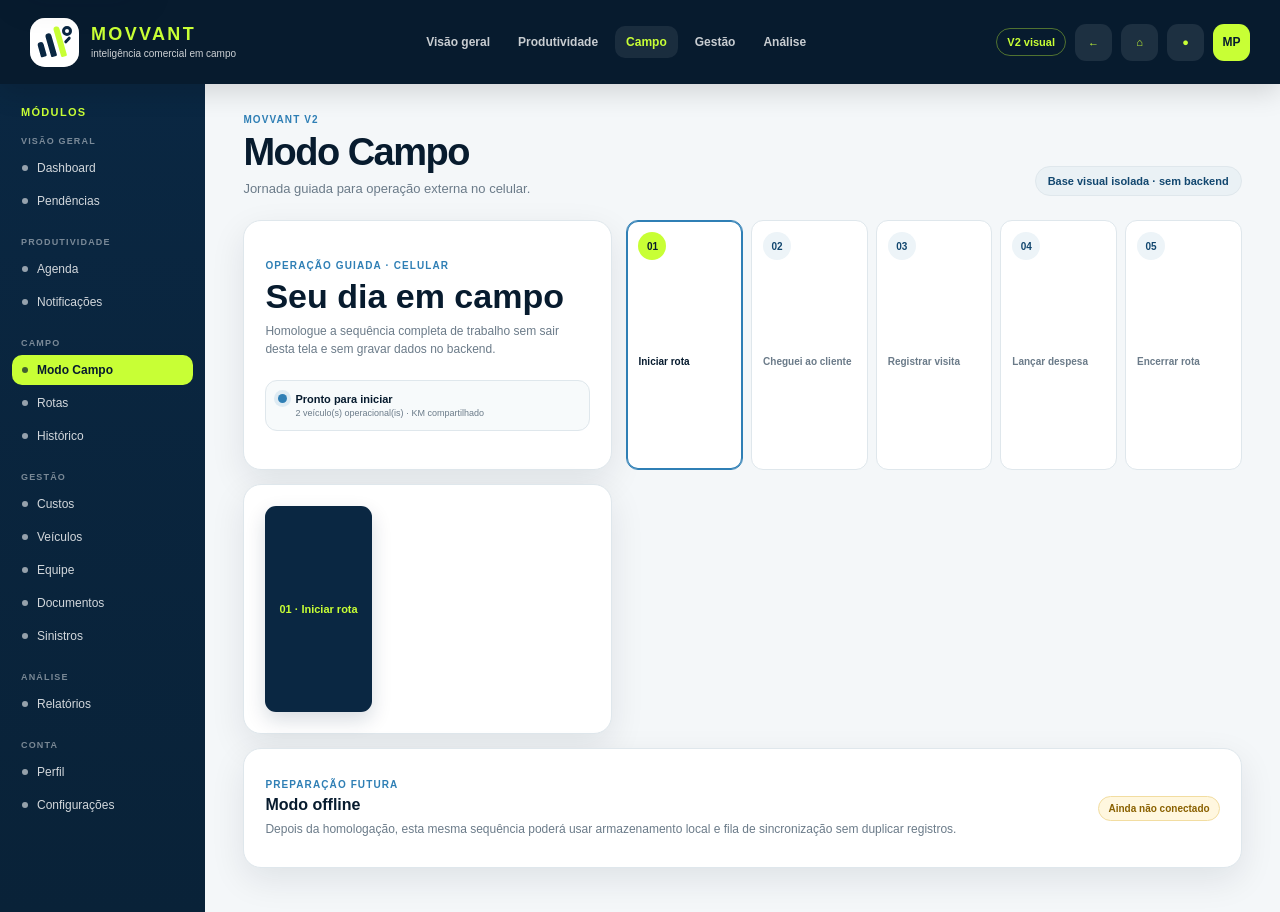
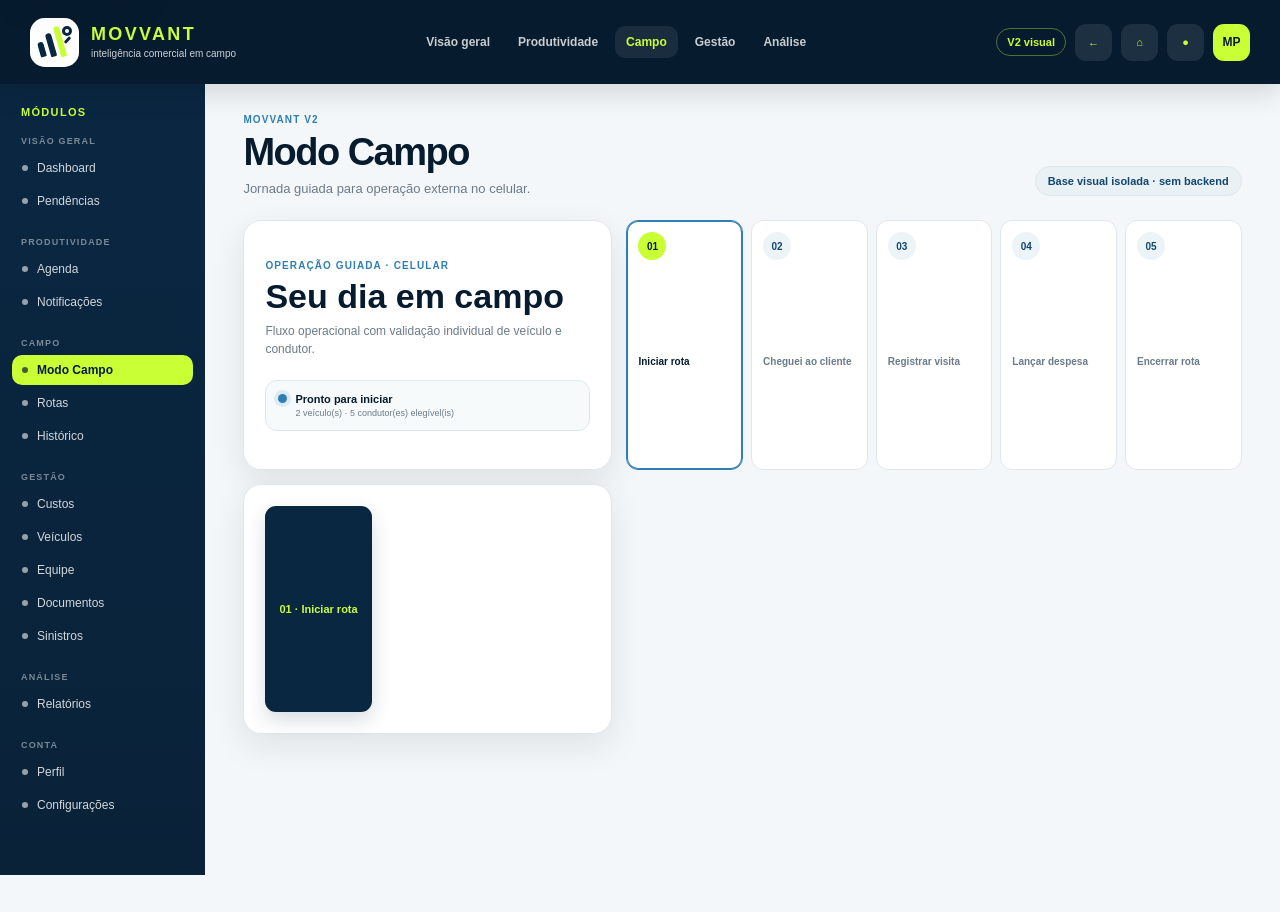
Before and after one commit to Manopanassolo/controle-facil-km, a Next.js app in the folder movvant-v2/: page /campo in a window 1280 px wide. After the commit the page ends 875 px from the top, so only its background shows below. Built offline with nearby package versions, Linux system fonts and the light colour scheme.

Commit message:
Require eligible drivers in field mode

```diff
--- a/movvant-v2/src/components/FieldJourneyModule.tsx
+++ b/movvant-v2/src/components/FieldJourneyModule.tsx
@@ -3,64 +3,35 @@
 import { useState } from 'react';
 import { PrototypeFormDialog, PrototypeFormValues } from '@/components/PrototypeFormDialog';
 import { useSessionActivity } from '@/components/SessionActivityProvider';
+import { useDriverSession } from '@/components/DriverSessionProvider';
 
-type Step = 'idle' | 'route' | 'arrived' | 'visited' | 'expense' | 'done';
-type Journey = { vehicle?: string; kmStart?: number; client?: string; arrivalNote?: string; visitResult?: string; expense?: string; expenseAmount?: number; kmEnd?: number; };
+type Step='idle'|'route'|'arrived'|'visited'|'expense'|'done';
+type Journey={vehicle?:string;driver?:string;kmStart?:number;client?:string;arrivalNote?:string;visitResult?:string;expense?:string;expenseAmount?:number;kmEnd?:number;};
+function text(values:PrototypeFormValues,key:string){const current=values[key];return Array.isArray(current)?current.join(' · '):current||'';}
+const steps=[['01','Iniciar rota'],['02','Cheguei ao cliente'],['03','Registrar visita'],['04','Lançar despesa'],['05','Encerrar rota']] as const;
 
-function text(values: PrototypeFormValues, key: string) {
-  const current = values[key];
-  return Array.isArray(current) ? current.join(' · ') : current || '';
+export function FieldJourneyModule(){
+ const[step,setStep]=useState<Step>('idle');const[journey,setJourney]=useState<Journey>({});
+ const{journeys,addJourney,vehicleOptions,getVehicleKm,updateVehicleKm}=useSessionActivity();const{driverOptions}=useDriverSession();
+ const index=step==='idle'?0:step==='route'?1:step==='arrived'?2:step==='visited'?3:step==='expense'?4:5;
+ function start(values:PrototypeFormValues){const vehicle=text(values,'veiculo');const knownKm=getVehicleKm(vehicle);const informedKm=Number(text(values,'kmInicial'))||knownKm;setJourney({vehicle,driver:text(values,'condutor'),kmStart:Math.max(knownKm,informedKm)});setStep('route');}
+ function arrive(values:PrototypeFormValues){setJourney((current)=>({...current,client:text(values,'cliente'),arrivalNote:text(values,'observacao')}));setStep('arrived');}
+ function visit(values:PrototypeFormValues){setJourney((current)=>({...current,visitResult:`${text(values,'resultado')} · ${text(values,'proximoPasso')}`}));setStep('visited');}
+ function expense(values:PrototypeFormValues){const amount=Number(text(values,'valor').replace(',','.'))||0;setJourney((current)=>({...current,expenseAmount:amount,expense:`${text(values,'categoria')} · R$ ${amount.toLocaleString('pt-BR',{minimumFractionDigits:2,maximumFractionDigits:2})}`}));setStep('expense');}
+ function finish(values:PrototypeFormValues){const vehicle=journey.vehicle||'Veículo não informado';const kmStart=journey.kmStart||getVehicleKm(vehicle);const informedKm=Number(text(values,'kmFinal'))||kmStart;const kmEnd=updateVehicleKm(vehicle,Math.max(kmStart,getVehicleKm(vehicle),informedKm));const distance=Math.max(0,kmEnd-kmStart);const driver=journey.driver||'Condutor não informado';addJourney({vehicle,kmStart,client:journey.client||'Atendimento externo',visitResult:`${journey.visitResult||'Sem resultado registrado'} · Condutor: ${driver}`,expense:journey.expense||'Sem despesa',expenseAmount:journey.expenseAmount||0,kmEnd,distance});setJourney((current)=>({...current,kmEnd}));setStep('done');}
+ function reset(){setJourney({});setStep('idle');}
+ return <section className="field-mode-layout">
+  <article className="panel field-mode-hero"><span className="eyebrow">Operação guiada · celular</span><h2>{step==='done'?'Jornada concluída':'Seu dia em campo'}</h2><p>Fluxo operacional com validação individual de veículo e condutor.</p><div className="field-status"><span className={`status-dot ${step==='done'?'':'preview'}`}/><strong>{step==='idle'?'Pronto para iniciar':step==='done'?'Fluxo concluído':`Etapa ${Math.min(index+1,5)} de 5`}</strong><span>{vehicleOptions.length} veículo(s) · {driverOptions.length} condutor(es) elegível(is)</span></div></article>
+  <div className="journey-progress">{steps.map(([number,title],itemIndex)=><div className={`journey-progress-step ${itemIndex<index?'complete':itemIndex===index&&step!=='done'?'current':''}`} key={number}><span>{number}</span><strong>{title}</strong></div>)}</div>
+  <article className="panel journey-action-panel">
+   {step==='idle'?<PrototypeFormDialog trigger="01 · Iniciar rota" title="Iniciar rota" description="CNH vencida remove apenas o condutor afetado das opções disponíveis." onValidate={start} fields={[{name:'veiculo',label:'Veículo',type:'select',required:true,options:vehicleOptions},{name:'condutor',label:'Condutor',type:'select',required:true,options:driverOptions},{name:'kmInicial',label:'KM inicial',type:'number',required:true,placeholder:'KM atual do veículo'},{name:'destino',label:'Primeiro destino',required:true,placeholder:'Cliente ou cidade'}]}/>:null}
+   {step==='route'?<PrototypeFormDialog trigger="02 · Cheguei ao cliente" title="Chegada ao cliente" description="Marque a chegada e identifique o atendimento." onValidate={arrive} fields={[{name:'cliente',label:'Cliente',required:true},{name:'horario',label:'Horário de chegada',required:true,placeholder:'10:45'},{name:'observacao',label:'Observação',type:'textarea'}]}/>:null}
+   {step==='arrived'?<PrototypeFormDialog trigger="03 · Registrar visita" title="Registrar visita" description="Registre resultado e próximo passo." onValidate={visit} fields={[{name:'resultado',label:'Resultado',type:'select',required:true,options:['Venda realizada','Orçamento solicitado','Follow-up','Sem interesse','Visita técnica','Outro']},{name:'proximoPasso',label:'Próximo passo',required:true},{name:'observacao',label:'Observações',type:'textarea'}]}/>:null}
+   {step==='visited'?<PrototypeFormDialog trigger="04 · Lançar despesa" title="Despesa da jornada" description="Inclua um custo do atendimento." onValidate={expense} fields={[{name:'categoria',label:'Categoria',type:'select',required:true,options:['Combustível','Pedágio','Estacionamento','Alimentação','Outro']},{name:'valor',label:'Valor (R$)',type:'number',required:true},{name:'local',label:'Local'}]}/>:null}
+   {step==='expense'?<PrototypeFormDialog trigger="05 · Encerrar rota" title="Encerrar rota" description="Finalize com KM final." onValidate={finish} fields={[{name:'kmFinal',label:'KM final',type:'number',required:true,placeholder:String(Math.max(journey.kmStart||0,getVehicleKm(journey.vehicle||''))+30)},{name:'resumo',label:'Resumo final',type:'textarea'}]}/>:null}
+   {step==='done'?<button type="button" className="primary-button" onClick={reset}>Iniciar nova jornada local</button>:null}
+   {step!=='idle'?<div className="journey-summary"><div><span>Veículo</span><strong>{journey.vehicle||'—'}</strong></div><div><span>Condutor</span><strong>{journey.driver||'—'}</strong></div><div><span>KM inicial</span><strong>{journey.kmStart?.toLocaleString('pt-BR')||'—'}</strong></div><div><span>Cliente</span><strong>{journey.client||'—'}</strong></div><div><span>Resultado</span><strong>{journey.visitResult||'—'}</strong></div><div><span>KM final</span><strong>{journey.kmEnd?.toLocaleString('pt-BR')||'—'}</strong></div></div>:null}
+  </article>
+  {journeys.length?<article className="panel"><div className="panel-title-row"><h2>Jornadas concluídas nesta sessão</h2><span className="session-chip">Elegibilidade aplicada</span></div>{journeys.map((item)=><div className="route-history-row" key={item.id}><div><strong>{item.client}</strong><span>{item.vehicle} · {item.visitResult}</span></div><div><strong>{item.distance.toLocaleString('pt-BR')} km</strong></div></div>)}</article>:null}
+ </section>;
 }
-
-const steps = [
-  ['01','Iniciar rota','Saída, veículo e KM inicial.'],
-  ['02','Cheguei ao cliente','Registrar chegada e cliente.'],
-  ['03','Registrar visita','Resultado e próximos passos.'],
-  ['04','Lançar despesa','Custo ocorrido durante o atendimento.'],
-  ['05','Encerrar rota','KM final e resumo do dia.']
-] as const;
-
-export function FieldJourneyModule() {
-  const [step, setStep] = useState<Step>('idle');
-  const [journey, setJourney] = useState<Journey>({});
-  const { journeys, addJourney, vehicleOptions, getVehicleKm, updateVehicleKm } = useSessionActivity();
-  const index = step === 'idle' ? 0 : step === 'route' ? 1 : step === 'arrived' ? 2 : step === 'visited' ? 3 : step === 'expense' ? 4 : 5;
-
-  function start(values: PrototypeFormValues) {
-    const vehicle=text(values,'veiculo');
-    const knownKm=getVehicleKm(vehicle);
-    const informedKm=Number(text(values,'kmInicial'))||knownKm;
-    setJourney({ vehicle, kmStart:Math.max(knownKm,informedKm) });
-    setStep('route');
-  }
-  function arrive(values: PrototypeFormValues) { setJourney((current)=>({...current,client:text(values,'cliente'),arrivalNote:text(values,'observacao')})); setStep('arrived'); }
-  function visit(values: PrototypeFormValues) { setJourney((current)=>({...current,visitResult:`${text(values,'resultado')} · ${text(values,'proximoPasso')}`})); setStep('visited'); }
-  function expense(values: PrototypeFormValues) { const amount=Number(text(values,'valor').replace(',','.'))||0; setJourney((current)=>({...current,expenseAmount:amount,expense:`${text(values,'categoria')} · R$ ${amount.toLocaleString('pt-BR',{minimumFractionDigits:2,maximumFractionDigits:2})}`})); setStep('expense'); }
-  function finish(values: PrototypeFormValues) {
-    const vehicle=journey.vehicle||'Veículo não informado';
-    const kmStart=journey.kmStart||getVehicleKm(vehicle);
-    const informedKm=Number(text(values,'kmFinal'))||kmStart;
-    const kmEnd=updateVehicleKm(vehicle,Math.max(kmStart,getVehicleKm(vehicle),informedKm));
-    const distance=Math.max(0,kmEnd-kmStart);
-    const finished={...journey,kmEnd};
-    addJourney({ vehicle, kmStart, client:journey.client||'Atendimento externo', visitResult:journey.visitResult||'Sem resultado registrado', expense:journey.expense||'Sem despesa', expenseAmount:journey.expenseAmount||0, kmEnd, distance });
-    setJourney(finished); setStep('done');
-  }
-  function reset(){ setJourney({}); setStep('idle'); }
-
-  return <section className="field-mode-layout">
-    <article className="panel field-mode-hero"><span className="eyebrow">Operação guiada · celular</span><h2>{step==='done'?'Jornada concluída':'Seu dia em campo'}</h2><p>Homologue a sequência completa de trabalho sem sair desta tela e sem gravar dados no backend.</p><div className="field-status"><span className={`status-dot ${step==='done'?'':'preview'}`} /><strong>{step==='idle'?'Pronto para iniciar':step==='done'?'Fluxo concluído':`Etapa ${Math.min(index+1,5)} de 5`}</strong><span>{vehicleOptions.length} veículo(s) operacional(is) · KM compartilhado</span></div></article>
-    <div className="journey-progress" aria-label="Progresso da jornada">{steps.map(([number,title],itemIndex)=><div className={`journey-progress-step ${itemIndex<index?'complete':itemIndex===index&&step!=='done'?'current':''}`} key={number}><span>{number}</span><strong>{title}</strong></div>)}</div>
-    <article className="panel journey-action-panel">
-      {step==='idle'?<PrototypeFormDialog trigger="01 · Iniciar rota" title="Iniciar rota" description="Selecione um veículo da frota compartilhada. O KM inicial nunca poderá ficar abaixo do KM atual conhecido." onValidate={start} fields={[{name:'veiculo',label:'Veículo',type:'select',required:true,options:vehicleOptions},{name:'kmInicial',label:'KM inicial',type:'number',required:true,placeholder:'KM atual do veículo'},{name:'destino',label:'Primeiro destino',required:true,placeholder:'Cliente ou cidade'}]} />:null}
-      {step==='route'?<PrototypeFormDialog trigger="02 · Cheguei ao cliente" title="Chegada ao cliente" description="Marque a chegada e identifique o atendimento." onValidate={arrive} fields={[{name:'cliente',label:'Cliente',required:true,placeholder:'Nome do cliente'},{name:'horario',label:'Horário de chegada',required:true,placeholder:'10:45'},{name:'observacao',label:'Observação',type:'textarea',placeholder:'Contato, recepção ou detalhe da chegada'}]} />:null}
-      {step==='arrived'?<PrototypeFormDialog trigger="03 · Registrar visita" title="Registrar visita" description="Registre o resultado comercial e o próximo passo." onValidate={visit} fields={[{name:'resultado',label:'Resultado',type:'select',required:true,options:['Venda realizada','Orçamento solicitado','Follow-up','Sem interesse','Visita técnica','Outro']},{name:'proximoPasso',label:'Próximo passo',required:true,placeholder:'Ex.: enviar orçamento amanhã'},{name:'observacao',label:'Observações da visita',type:'textarea',placeholder:'Assuntos tratados e informações relevantes'}]} />:null}
-      {step==='visited'?<PrototypeFormDialog trigger="04 · Lançar despesa" title="Despesa da jornada" description="Inclua um custo da visita ou deslocamento." onValidate={expense} fields={[{name:'categoria',label:'Categoria',type:'select',required:true,options:['Combustível','Pedágio','Estacionamento','Alimentação','Outro']},{name:'valor',label:'Valor (R$)',type:'number',required:true,placeholder:'0,00'},{name:'local',label:'Local',placeholder:'Estabelecimento ou cidade'}]} />:null}
-      {step==='expense'?<PrototypeFormDialog trigger="05 · Encerrar rota" title="Encerrar rota" description="O KM final atualizará imediatamente a frota compartilhada e não poderá reduzir o valor atual conhecido." onValidate={finish} fields={[{name:'kmFinal',label:'KM final',type:'number',required:true,placeholder:String(Math.max(journey.kmStart||0,getVehicleKm(journey.vehicle||''))+30)},{name:'resumo',label:'Resumo final',type:'textarea',placeholder:'Ocorrências ou observações do retorno'}]} />:null}
-      {step==='done'?<button type="button" className="primary-button" onClick={reset}>Iniciar nova jornada local</button>:null}
-      {step!=='idle'?<div className="journey-summary"><div><span>Veículo</span><strong>{journey.vehicle||'—'}</strong></div><div><span>KM inicial</span><strong>{journey.kmStart?.toLocaleString('pt-BR')||'—'}</strong></div><div><span>Cliente</span><strong>{journey.client||'—'}</strong></div><div><span>Resultado</span><strong>{journey.visitResult||'—'}</strong></div><div><span>Despesa</span><strong>{journey.expense||'—'}</strong></div><div><span>KM final</span><strong>{journey.kmEnd?.toLocaleString('pt-BR')||'—'}</strong></div></div>:null}
-    </article>
-    {journeys.length?<article className="panel"><div className="panel-title-row"><h2>Jornadas concluídas nesta sessão</h2><span className="session-chip">KM refletido na frota</span></div>{journeys.map((item)=><div className="route-history-row" key={item.id}><div><strong>{item.client}</strong><span>{item.vehicle} · {item.visitResult}</span></div><div><strong>{item.distance.toLocaleString('pt-BR')} km</strong><span>{item.kmStart.toLocaleString('pt-BR')} → {item.kmEnd.toLocaleString('pt-BR')}</span></div></div>)}</article>:null}
-    <article className="panel offline-card"><div><span className="eyebrow">Preparação futura</span><h2>Modo offline</h2><p>Depois da homologação, esta mesma sequência poderá usar armazenamento local e fila de sincronização sem duplicar registros.</p></div><span className="tag warning">Ainda não conectado</span></article>
-  </section>;
-}
```
